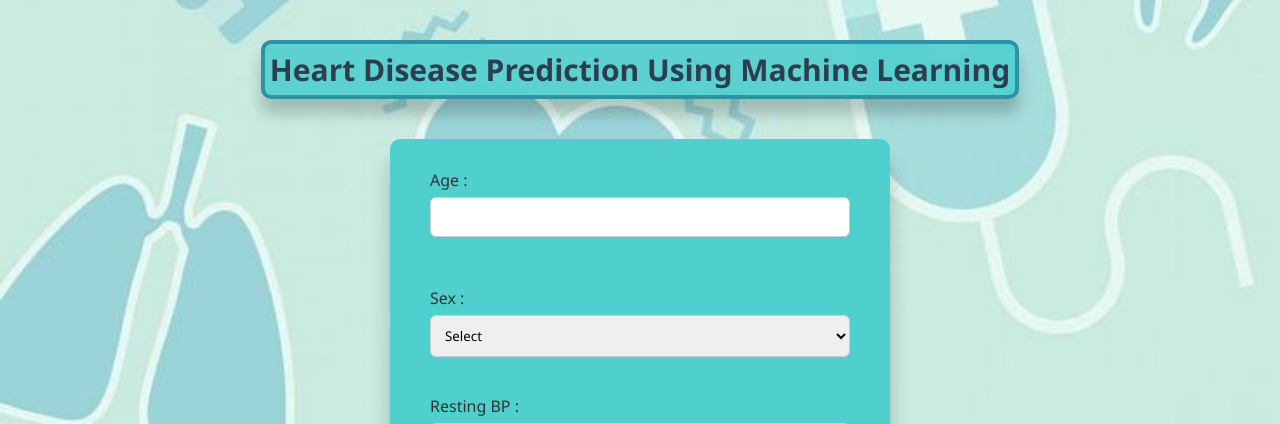
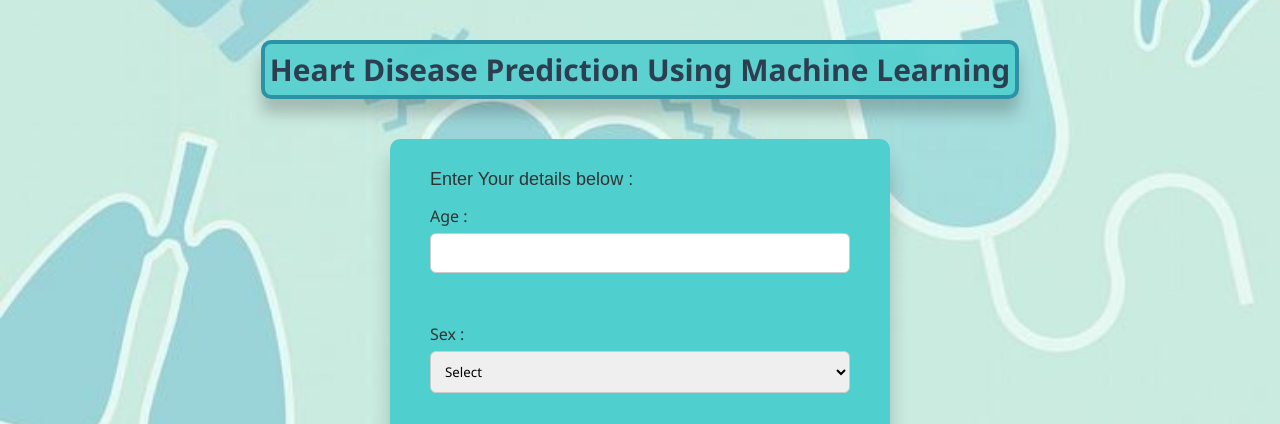
Before and after one commit to Aaditya1011/Heart-disease-prediction, a Flask app: page / in a window 1280 px wide. Shown: the top 424 px of the page. Run offline with Flask 3, Linux system fonts and the light colour scheme; parts of the project's set-up code (start-up, migrations or seed data) failed here and were passed over.

Commit message:
styling changes

```diff
--- a/static/style.css
+++ b/static/style.css
@@ -43,6 +43,11 @@ h1 {
     font-family:sans-serif;
 }
 
+#enter{
+    font-family: Arial;
+    margin-bottom: 15px;
+    font-size: 18px;
+}
 /* spam */
 span{
     display:inline-block;
--- a/templates/index.html
+++ b/templates/index.html
@@ -11,6 +11,8 @@
     <h1> <span> Heart Disease Prediction Using Machine Learning </span></h1>
     <form action="/predict" id="predictform" method="post">
         <!-- Age -->
+        <p name="enter" id="enter"> Enter Your details below : </h4> </p>
+
         Age : <input type="number" name="age" id ="age" required> <br>
 
         <!-- Sex -->
```
